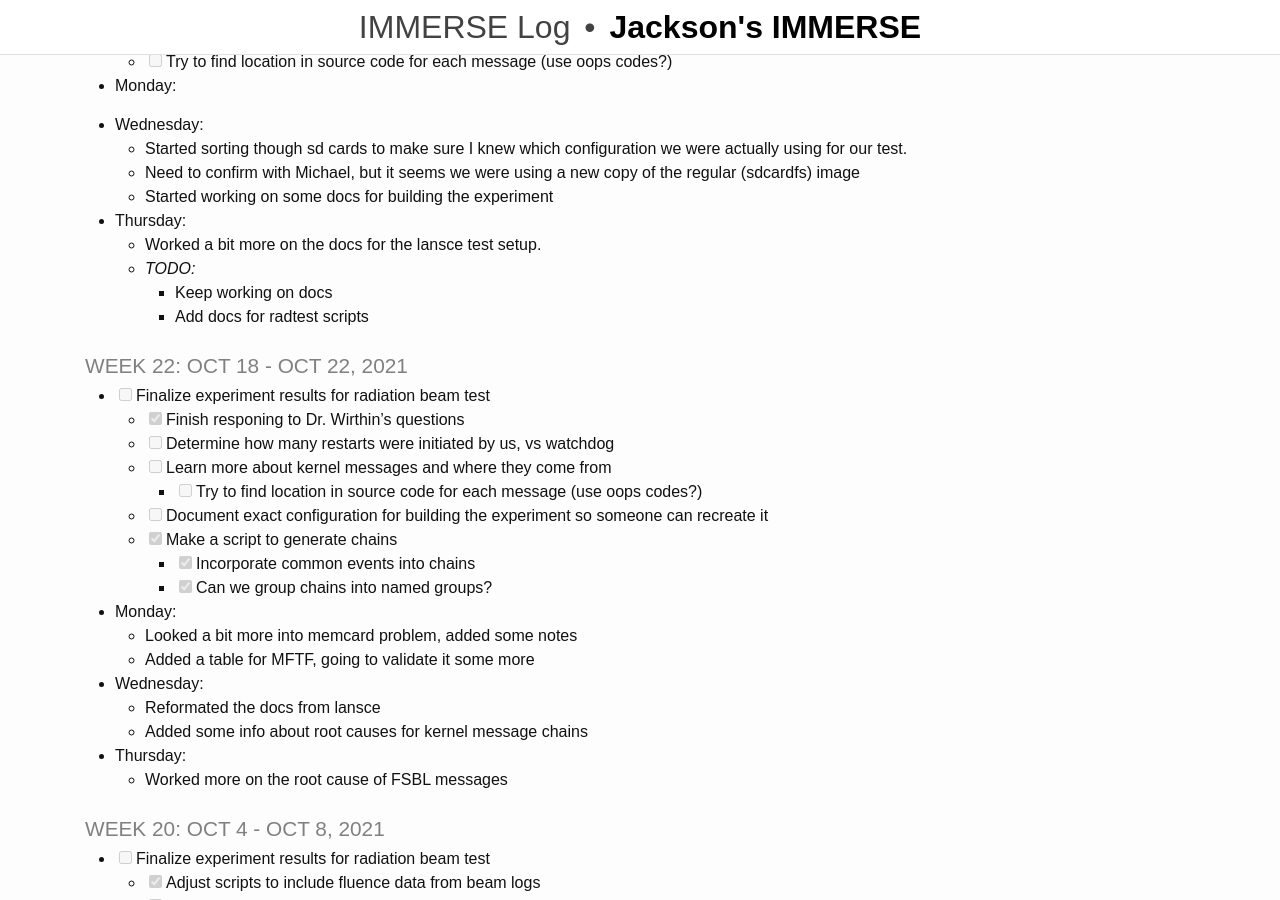
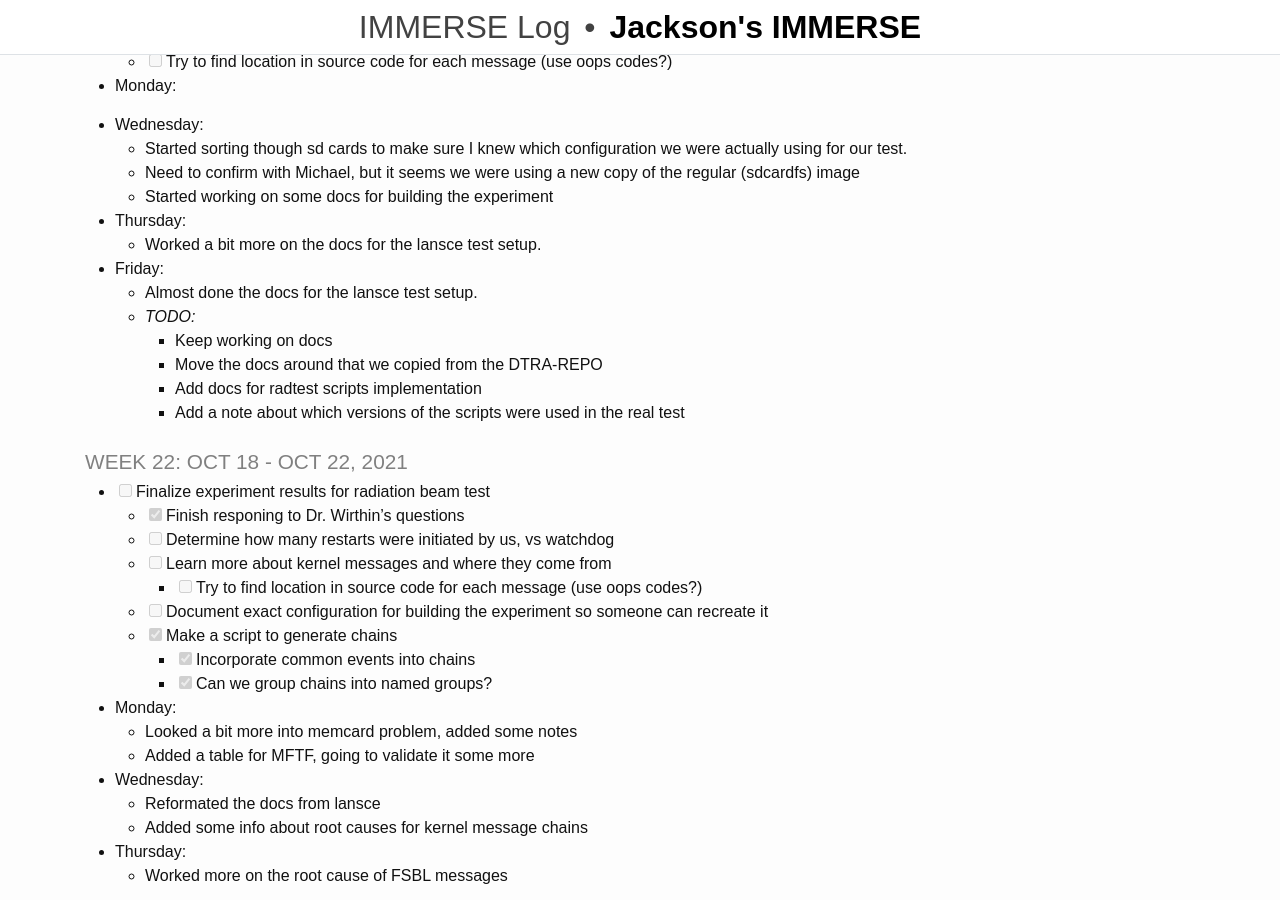
Before and after one commit to rjsmith1999/IMMERSE, a Jekyll site: the page built from _pages/log.md, in a window 1280 px wide and 900 px high, scrolled down 392 px. Built offline with Jekyll 4.4.1, drawn with Linux system fonts in a browser that asks for light colours.

Commit message:
Update Log

```diff
--- a/_pages/log.md
+++ b/_pages/log.md
@@ -29,9 +29,14 @@ title: IMMERSE Log
 
 * **Thursday**:
   - Worked a bit more on the docs for the lansce test setup.
+
+* **Friday**:
+  - Almost done the docs for the lansce test setup.
   - _TODO:_
     - Keep working on docs
-    - Add docs for radtest scripts
+    - Move the docs around that we copied from the DTRA-REPO
+    - Add docs for radtest scripts implementation
+    - Add a note about which versions of the scripts were used in the real test
 
 ### Week 22: Oct 18 - Oct 22, 2021
   - [ ] Finalize experiment results for radiation beam test
```
